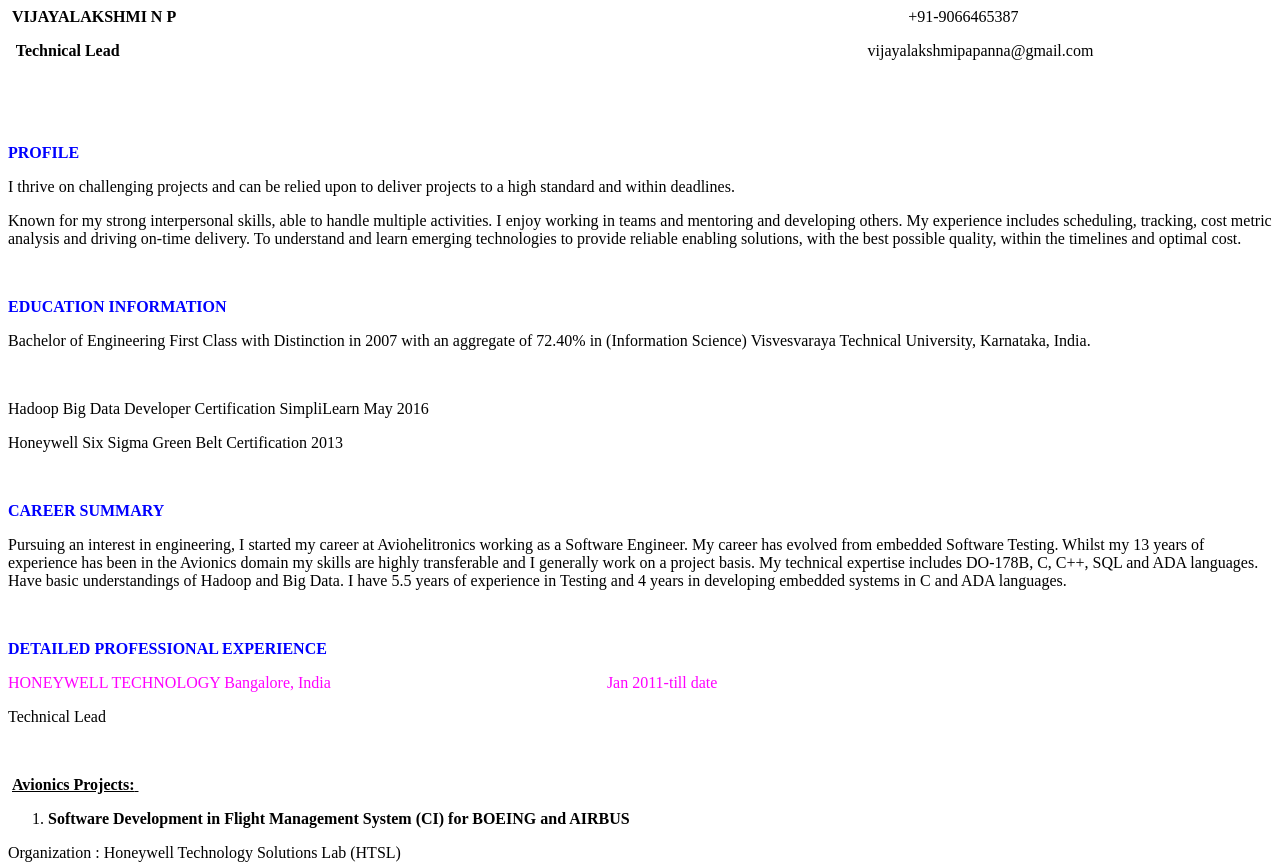
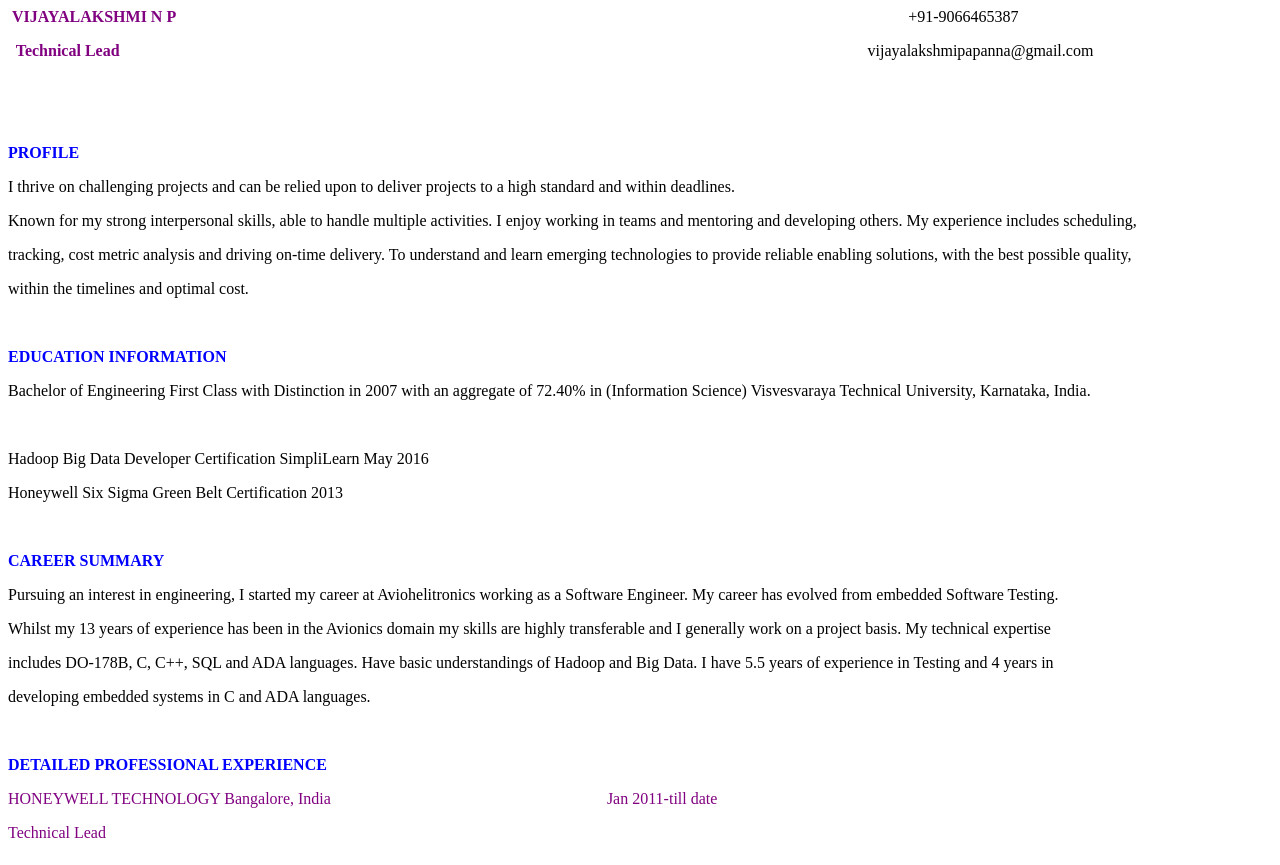
Before and after one commit to Vijayalakshminp1985/Vijayalakshminp1985.github.io, a plain HTML site: page index.html in a window 1280 px wide. Shown: the top 865 px of the page. Drawn offline with Linux system fonts and the light colour scheme.

Commit message:
Update index.html

```diff
--- a/index.html
+++ b/index.html
@@ -1,10 +1,12 @@
-<p>&nbsp;<strong>VIJAYALAKSHMI N P&nbsp; &nbsp;</strong> &nbsp; &nbsp; &nbsp; &nbsp; &nbsp; &nbsp; &nbsp; &nbsp; &nbsp; &nbsp; &nbsp; &nbsp; &nbsp; &nbsp; &nbsp; &nbsp; &nbsp; &nbsp; &nbsp; &nbsp; &nbsp; &nbsp; &nbsp; &nbsp; &nbsp; &nbsp; &nbsp; &nbsp; &nbsp; &nbsp; &nbsp; &nbsp; &nbsp; &nbsp; &nbsp; &nbsp; &nbsp; &nbsp; &nbsp; &nbsp; &nbsp; &nbsp; &nbsp; &nbsp; &nbsp; &nbsp; &nbsp; &nbsp; &nbsp; &nbsp; &nbsp; &nbsp; &nbsp; &nbsp; &nbsp; &nbsp; &nbsp; &nbsp; &nbsp; &nbsp; &nbsp; &nbsp; &nbsp; &nbsp; &nbsp; &nbsp; &nbsp; &nbsp; &nbsp; &nbsp; &nbsp; &nbsp; &nbsp; &nbsp; &nbsp; &nbsp; &nbsp; &nbsp; &nbsp; &nbsp; &nbsp; &nbsp; &nbsp; &nbsp; &nbsp; &nbsp; &nbsp; &nbsp; &nbsp; &nbsp;+91-9066465387 &nbsp;</p>
-<p>&nbsp;<strong> Technical Lead&nbsp; &nbsp; &nbsp;</strong>&nbsp; &nbsp; &nbsp; &nbsp; &nbsp; &nbsp; &nbsp; &nbsp; &nbsp; &nbsp; &nbsp; &nbsp; &nbsp; &nbsp; &nbsp; &nbsp; &nbsp; &nbsp; &nbsp; &nbsp; &nbsp; &nbsp; &nbsp; &nbsp; &nbsp; &nbsp; &nbsp; &nbsp; &nbsp; &nbsp; &nbsp; &nbsp; &nbsp; &nbsp; &nbsp; &nbsp; &nbsp; &nbsp; &nbsp; &nbsp; &nbsp; &nbsp; &nbsp; &nbsp; &nbsp; &nbsp; &nbsp; &nbsp; &nbsp; &nbsp; &nbsp; &nbsp; &nbsp; &nbsp; &nbsp; &nbsp; &nbsp; &nbsp; &nbsp; &nbsp; &nbsp; &nbsp; &nbsp; &nbsp; &nbsp; &nbsp; &nbsp; &nbsp; &nbsp; &nbsp; &nbsp; &nbsp; &nbsp; &nbsp; &nbsp; &nbsp; &nbsp; &nbsp; &nbsp; &nbsp; &nbsp; &nbsp; &nbsp; &nbsp; &nbsp; &nbsp; &nbsp; &nbsp; &nbsp; &nbsp; &nbsp; vijayalakshmipapanna@gmail.com</p>
+<p>&nbsp;<span style="color: #800080;"><strong>VIJAYALAKSHMI N P&nbsp; &nbsp;</strong> &nbsp;</span> &nbsp; &nbsp; &nbsp; &nbsp; &nbsp; &nbsp; &nbsp; &nbsp; &nbsp; &nbsp; &nbsp; &nbsp; &nbsp; &nbsp; &nbsp; &nbsp; &nbsp; &nbsp; &nbsp; &nbsp; &nbsp; &nbsp; &nbsp; &nbsp; &nbsp; &nbsp; &nbsp; &nbsp; &nbsp; &nbsp; &nbsp; &nbsp; &nbsp; &nbsp; &nbsp; &nbsp; &nbsp; &nbsp; &nbsp; &nbsp; &nbsp; &nbsp; &nbsp; &nbsp; &nbsp; &nbsp; &nbsp; &nbsp; &nbsp; &nbsp; &nbsp; &nbsp; &nbsp; &nbsp; &nbsp; &nbsp; &nbsp; &nbsp; &nbsp; &nbsp; &nbsp; &nbsp; &nbsp; &nbsp; &nbsp; &nbsp; &nbsp; &nbsp; &nbsp; &nbsp; &nbsp; &nbsp; &nbsp; &nbsp; &nbsp; &nbsp; &nbsp; &nbsp; &nbsp; &nbsp; &nbsp; &nbsp; &nbsp; &nbsp; &nbsp; &nbsp; &nbsp; &nbsp; &nbsp;+91-9066465387 &nbsp;</p>
+<p>&nbsp;<span style="color: #800080;"><strong> Technical Lead&nbsp; &nbsp; &nbsp;</strong>&nbsp; &nbsp;</span> &nbsp; &nbsp; &nbsp; &nbsp; &nbsp; &nbsp; &nbsp; &nbsp; &nbsp; &nbsp; &nbsp; &nbsp; &nbsp; &nbsp; &nbsp; &nbsp; &nbsp; &nbsp; &nbsp; &nbsp; &nbsp; &nbsp; &nbsp; &nbsp; &nbsp; &nbsp; &nbsp; &nbsp; &nbsp; &nbsp; &nbsp; &nbsp; &nbsp; &nbsp; &nbsp; &nbsp; &nbsp; &nbsp; &nbsp; &nbsp; &nbsp; &nbsp; &nbsp; &nbsp; &nbsp; &nbsp; &nbsp; &nbsp; &nbsp; &nbsp; &nbsp; &nbsp; &nbsp; &nbsp; &nbsp; &nbsp; &nbsp; &nbsp; &nbsp; &nbsp; &nbsp; &nbsp; &nbsp; &nbsp; &nbsp; &nbsp; &nbsp; &nbsp; &nbsp; &nbsp; &nbsp; &nbsp; &nbsp; &nbsp; &nbsp; &nbsp; &nbsp; &nbsp; &nbsp; &nbsp; &nbsp; &nbsp; &nbsp; &nbsp; &nbsp; &nbsp; &nbsp; &nbsp; &nbsp; vijayalakshmipapanna@gmail.com</p>
 <p>&nbsp;</p>
 <p>&nbsp; &nbsp; &nbsp;</p>
 <p><strong><span style="color: #0000ff;">PROFILE&nbsp;&nbsp;&nbsp;&nbsp;&nbsp;&nbsp;&nbsp;&nbsp;&nbsp;&nbsp;&nbsp;&nbsp;&nbsp;&nbsp;&nbsp;&nbsp;&nbsp;&nbsp;&nbsp;&nbsp;&nbsp;&nbsp;&nbsp;&nbsp;&nbsp;&nbsp;&nbsp;&nbsp;&nbsp;&nbsp;&nbsp;&nbsp;&nbsp;&nbsp;&nbsp;&nbsp;&nbsp;&nbsp;&nbsp;&nbsp;&nbsp;&nbsp;&nbsp;&nbsp;&nbsp;&nbsp;&nbsp;&nbsp;&nbsp;&nbsp;&nbsp;&nbsp;&nbsp;&nbsp;&nbsp;&nbsp;&nbsp;&nbsp;&nbsp; &nbsp;&nbsp;&nbsp;&nbsp;&nbsp;&nbsp;&nbsp;&nbsp;&nbsp;&nbsp;&nbsp;&nbsp;&nbsp;&nbsp;&nbsp;&nbsp;&nbsp;&nbsp;&nbsp;&nbsp;&nbsp;&nbsp;&nbsp;&nbsp;&nbsp;&nbsp;&nbsp;&nbsp;&nbsp;&nbsp;&nbsp;&nbsp;&nbsp;&nbsp;&nbsp;&nbsp;&nbsp;&nbsp;&nbsp;&nbsp;&nbsp;&nbsp;&nbsp;&nbsp;&nbsp;&nbsp;&nbsp;&nbsp;&nbsp;&nbsp;&nbsp;&nbsp;&nbsp;&nbsp;&nbsp;&nbsp;&nbsp;&nbsp;&nbsp;</span></strong></p>
 <p>I thrive on challenging projects and can be relied upon to deliver projects to a high standard and within deadlines.</p>
-<p>Known for my strong interpersonal skills, able to handle multiple activities. I enjoy working in teams and mentoring and developing others. My experience includes scheduling, tracking, cost metric analysis and driving on-time delivery. To understand and learn emerging technologies to provide reliable enabling solutions, with the best possible quality, within the timelines and optimal cost.</p>
+<p>Known for my strong interpersonal skills, able to handle multiple activities. I enjoy working in teams and mentoring and developing others. My experience includes scheduling,</p>
+<p>tracking, cost metric analysis and driving on-time delivery. To understand and learn emerging technologies to provide reliable enabling solutions, with the best possible quality,</p>
+<p>within the timelines and optimal cost.</p>
 <p>&nbsp;</p>
 <p><strong><span style="color: #0000ff;">EDUCATION INFORMATION</span></strong></p>
 <p>Bachelor of Engineering First Class with Distinction in 2007 with an aggregate of 72.40% in (Information Science) Visvesvaraya Technical University, Karnataka, India.</p>
@@ -13,17 +15,20 @@
 <p>Honeywell Six Sigma Green Belt Certification 2013</p>
 <p>&nbsp;</p>
 <p><strong><span style="color: #0000ff;">CAREER SUMMARY</span></strong></p>
-<p>Pursuing an interest in engineering, I started my career at Aviohelitronics working as a Software Engineer. My career has evolved from embedded Software Testing. Whilst my 13 years of experience has been in the Avionics domain my skills are highly transferable and I generally work on a project basis. My technical expertise includes DO-178B, C, C++, SQL and ADA languages. Have basic understandings of Hadoop and Big Data. I have 5.5 years of experience in Testing and 4 years in developing embedded systems in C and ADA languages.</p>
+<p>Pursuing an interest in engineering, I started my career at Aviohelitronics working as a Software Engineer. My career has evolved from embedded Software Testing.</p>
+<p>Whilst my 13 years of experience has been in the Avionics domain my skills are highly transferable and I generally work on a project basis. My technical expertise</p>
+<p>includes DO-178B, C, C++, SQL and ADA languages. Have basic understandings of Hadoop and Big Data. I have 5.5 years of experience in Testing and 4 years in</p>
+<p>developing embedded systems in C and ADA languages.</p>
 <p>&nbsp;</p>
 <p><strong><span style="color: #0000ff;">DETAILED PROFESSIONAL EXPERIENCE</span></strong></p>
-<p><span style="color: #ff00ff;">HONEYWELL TECHNOLOGY Bangalore, India&nbsp;&nbsp;&nbsp;&nbsp;&nbsp;&nbsp;&nbsp;&nbsp;&nbsp;&nbsp;&nbsp;&nbsp;&nbsp;&nbsp;&nbsp;&nbsp;&nbsp;&nbsp;&nbsp;&nbsp;&nbsp;&nbsp;&nbsp;&nbsp;&nbsp;&nbsp;&nbsp;&nbsp;&nbsp;&nbsp;&nbsp;&nbsp;&nbsp;&nbsp;&nbsp;&nbsp;&nbsp;&nbsp;&nbsp;&nbsp;&nbsp;&nbsp;&nbsp;&nbsp;&nbsp;&nbsp;&nbsp;&nbsp;&nbsp;&nbsp;&nbsp;&nbsp;&nbsp;&nbsp;&nbsp;&nbsp;&nbsp;&nbsp;&nbsp;&nbsp;&nbsp;&nbsp;&nbsp;&nbsp;&nbsp;&nbsp;&nbsp;&nbsp; Jan 2011-till date</span></p>
-<p>Technical Lead</p>
+<p><span style="color: #800080;">HONEYWELL TECHNOLOGY Bangalore, India&nbsp;&nbsp;&nbsp;&nbsp;&nbsp;&nbsp;&nbsp;&nbsp;&nbsp;&nbsp;&nbsp;&nbsp;&nbsp;&nbsp;&nbsp;&nbsp;&nbsp;&nbsp;&nbsp;&nbsp;&nbsp;&nbsp;&nbsp;&nbsp;&nbsp;&nbsp;&nbsp;&nbsp;&nbsp;&nbsp;&nbsp;&nbsp;&nbsp;&nbsp;&nbsp;&nbsp;&nbsp;&nbsp;&nbsp;&nbsp;&nbsp;&nbsp;&nbsp;&nbsp;&nbsp;&nbsp;&nbsp;&nbsp;&nbsp;&nbsp;&nbsp;&nbsp;&nbsp;&nbsp;&nbsp;&nbsp;&nbsp;&nbsp;&nbsp;&nbsp;&nbsp;&nbsp;&nbsp;&nbsp;&nbsp;&nbsp;&nbsp;&nbsp; Jan 2011-till date</span></p>
+<p><span style="color: #800080;">Technical Lead</span></p>
 <p>&nbsp;&nbsp;</p>
 <p>&nbsp;<strong><u>Avionics Projects:</u><u>&nbsp;</u></strong></p>
 <ol>
 <li><strong>Software Development in Flight Management System (CI) for BOEING and AIRBUS</strong></li>
 </ol>
-<p>Organization : Honeywell Technology Solutions Lab (HTSL)</p>
+<p>Organization: Honeywell Technology Solutions Lab (HTSL)</p>
 <p>Client/ Program: B777, B777X, B787,A320/A340, A350/A380 (A3XX)</p>
 <p>Platform/ Environment: Clearcase, CM21, ITEG, ADA, ARINC 661, ARINC 739, DOORS, JIRA, ,ASPIRE</p>
 <p>Duration: Sept 2017 to till date</p>
@@ -44,7 +49,7 @@
 <p>Client/Program: B777 &ndash; BPV17A , B777x - MSF</p>
 <p>Platform/ Environment:&nbsp; Windows XP, Clearcase, ITEG, HSS, GNAT, C, MISRA Standards,</p>
 <p>&nbsp;Windriver, Vxworks, UML, Enterprise Architect, Doors, Citrix, Aspire Tool</p>
-<p>Duration :&nbsp; Sept 2014 till Sept 2017</p>
+<p>Duration:&nbsp; Sept 2014 till Sept 2017</p>
 <p>Project Description: The ACMF monitors and records selected airplane data (ARINC 629, ARINC</p>
 <p>429, analog, discrete, ARINC664) related to airplane maintenance, performance,</p>
 <p>troubleshooting, and trend monitoring.</p>
@@ -83,8 +88,7 @@
 <li>AO analysis and resolutions which are raised by V&amp;V team.</li>
 </ul>
 <p>&nbsp;</p>
-<p>Achievements: Got 2 spot awards for developing SRDs and fixing more code and design SCRs</p>
-<p>with good quality work.</p>
+<p>Achievements: Got 2 spot awards for developing SRDs and fixing more code and design SCRs&nbsp;with good quality work.</p>
 <p>&nbsp;</p>
 <p><strong>4: Next Generation Flight Management System Verification and Validation (NGFMS V&amp;V ) for B747</strong></p>
 <p>Organization: Honeywell Technology Solutions Lab (HTSL)</p>
@@ -134,13 +138,12 @@
 <li>Exposure on Configuration Management Tool CM21</li>
 </ul>
 <p>&nbsp;</p>
-<p>Achievements: Got a spot award for good performance in complex hand tweak CTP</p>
-<p>development and reviews.</p>
+<p>Achievements: Got a spot award for good performance in complex hand tweak CTP&nbsp;development and reviews.</p>
 <p>&nbsp;</p>
 <p><strong>6: GPS to IRS data converter and navigational status display system (GIC-NSD)</strong></p>
-<p>Organization : AvioHeliTronics Infosystem Private Ltd</p>
+<p>Organization: AvioHeliTronics Infosystem Private Ltd</p>
 <p>Platform/Environment: C, Windows XP, RTRT TOOL</p>
-<p>Duration: jan 2010 to march 2010</p>
+<p>Duration: Jan 2010 to March 2010</p>
 <p>Project Description: GIC-NSD data converter is designed to extend the navigational capabilities</p>
 <p>of Fokker &ndash; 70 and Fokker &ndash; 100 Aircraft with GPS &ndash; WAAS technology.</p>
 <p>Roles &amp; Responsibilities</p>
@@ -150,7 +153,7 @@
 <li>Exposure on Configuration Management Tool Clearcase</li>
 </ul>
 <p>&nbsp;</p>
-<p>7: Engine Data Recorder (EDR)</p>
+<p><strong>7: Engine Data Recorder (EDR)</strong></p>
 <p>Project description: The context is the Unit Testing of embedded software for aeronautical</p>
 <p>calculator. The criticality level of the software regarding RTCA DO178B is Level C.</p>
 <p>Platform/Environment: C, Windows XP, RTRT TOOL</p>
@@ -161,7 +164,7 @@
 <li>Exposure on Configuration Management Tool Clearcase</li>
 </ul>
 <p>&nbsp;</p>
-<p>8:&nbsp;A400M GADIRS Library V&amp;V</p>
+<p><strong>8:&nbsp;A400M GADIRS Library V&amp;V</strong></p>
 <p>Project Description: Verification and Validation of the A400M GADIRS Library for SCADE</p>
 <p>Certification. The V&amp;V activity has been performed in a controlled environment for the entire</p>
 <p>software development life cycle includes &lsquo;software requirement specification&rsquo; through to unit</p>
@@ -173,7 +176,7 @@
 <li>Test Case Development for Software Low level testing (C testing) using scade simulator</li>
 </ul>
 <p>&nbsp;</p>
-<p>&nbsp;&nbsp;&nbsp;&nbsp;&nbsp;&nbsp;&nbsp;&nbsp;&nbsp;&nbsp;&nbsp;&nbsp;&nbsp;&nbsp;&nbsp;&nbsp;&nbsp;&nbsp;&nbsp;<span style="color: #ff00ff;"><strong>&nbsp;&nbsp;&nbsp;&nbsp;&nbsp;&nbsp;&nbsp;&nbsp; <u>&nbsp;Big Data Projects</u></strong></span></p>
+<p>&nbsp;<span style="color: #ff00ff;"><strong><u>Big Data Projects</u></strong></span></p>
 <p>&nbsp;</p>
 <p><strong>1: Analytics of AFDX data for ACMF</strong></p>
 <p>Platform/ Environment: Cloudera Distributed Hadoop (CDH)- Apache Hive, Apache Pig, Apache HBase, R tool</p>
@@ -182,9 +185,8 @@
 <p>Roles &amp; Responsibilities</p>
 <ul>
 <li>Transferred avionics bus data stored on local data server to Apache HBase.</li>
-<li>Separated and grouped message data based on priority calculating 1hz and 5hz data rate</li>
+<li>Separated and grouped message data based on priority calculating 1hz and 5hz data rate occurrence.</li>
 </ul>
-<p>&nbsp;&nbsp;&nbsp;&nbsp;&nbsp;&nbsp; occurrence.</p>
 <ul>
 <li>Extracted high priority message text for analysing critical parameters using Hive.</li>
 <li>Identified source IDs which use the data network for over 30% of given time duration.</li>
@@ -250,7 +252,7 @@
 <tbody>
 <tr style="border-color: black; height: 34.6667px;">
 <td style="border-color: black; width: 25%; height: 34.6667px;" width="25%">
-<p>Date Of Birth&nbsp;&nbsp;&nbsp;&nbsp;&nbsp;&nbsp;&nbsp;&nbsp;&nbsp;&nbsp;&nbsp;&nbsp;&nbsp;&nbsp; :</p>
+<p>Date Of Birth:</p>
 </td>
 <td style="height: 34.6667px;" width="74%">
 <p>01 November 1985</p>
@@ -258,7 +260,7 @@
 </tr>
 <tr style="height: 37px;">
 <td style="height: 37px;" width="25%">
-<p>Permanent Address&nbsp; :</p>
+<p>Permanent Address:</p>
 </td>
 <td style="height: 37px;" width="74%">
 <p>#16,11<sup>th</sup> main, Bendrenagar, BSK 2<sup>nd</sup> stage Bangalore-560070</p>
@@ -266,7 +268,7 @@
 </tr>
 <tr style="height: 34px;">
 <td style="height: 34px;" width="25%">
-<p>Passport Number&nbsp;&nbsp;&nbsp;&nbsp;&nbsp; :</p>
+<p>Passport Number:</p>
 </td>
 <td style="height: 34px;" width="74%">
 <p>L3194793</p>
@@ -274,7 +276,7 @@
 </tr>
 <tr style="height: 34px;">
 <td style="height: 34px;" width="25%">
-<p>Marital Status&nbsp;&nbsp;&nbsp;&nbsp;&nbsp;&nbsp;&nbsp;&nbsp;&nbsp;&nbsp;&nbsp;&nbsp; :</p>
+<p>Marital Status:</p>
 </td>
 <td style="height: 34px;" width="74%">
 <p>Married</p>
@@ -282,7 +284,7 @@
 </tr>
 <tr style="height: 34px;">
 <td style="height: 34px;" width="25%">
-<p>Husband Name&nbsp;&nbsp;&nbsp;&nbsp;&nbsp;&nbsp;&nbsp;&nbsp;&nbsp;&nbsp; :</p>
+<p>Husband Name:</p>
 </td>
 <td style="height: 34px;" width="74%">
 <p>Santhosh K C</p>
@@ -290,15 +292,15 @@
 </tr>
 <tr style="height: 34px;">
 <td style="height: 34px;" width="25%">
-<p>Nationality&nbsp;&nbsp;&nbsp;&nbsp;&nbsp;&nbsp;&nbsp;&nbsp;&nbsp;&nbsp;&nbsp;&nbsp;&nbsp;&nbsp;&nbsp;&nbsp;&nbsp;&nbsp; :</p>
+<p>Nationality:</p>
 </td>
 <td style="height: 34px;" width="74%">
-<p>INDIAN.</p>
+<p>INDIAN</p>
 </td>
 </tr>
 <tr style="height: 34px;">
 <td style="height: 34px;" width="25%">
-<p>Languages&nbsp;&nbsp;&nbsp;&nbsp;&nbsp;&nbsp;&nbsp;&nbsp;&nbsp;&nbsp;&nbsp;&nbsp;&nbsp;&nbsp;&nbsp;&nbsp;&nbsp;&nbsp;&nbsp; :</p>
+<p>Languages:</p>
 </td>
 <td style="height: 34px;" width="74%">
 <p>English, Kannada, Hindi.</p>
```
